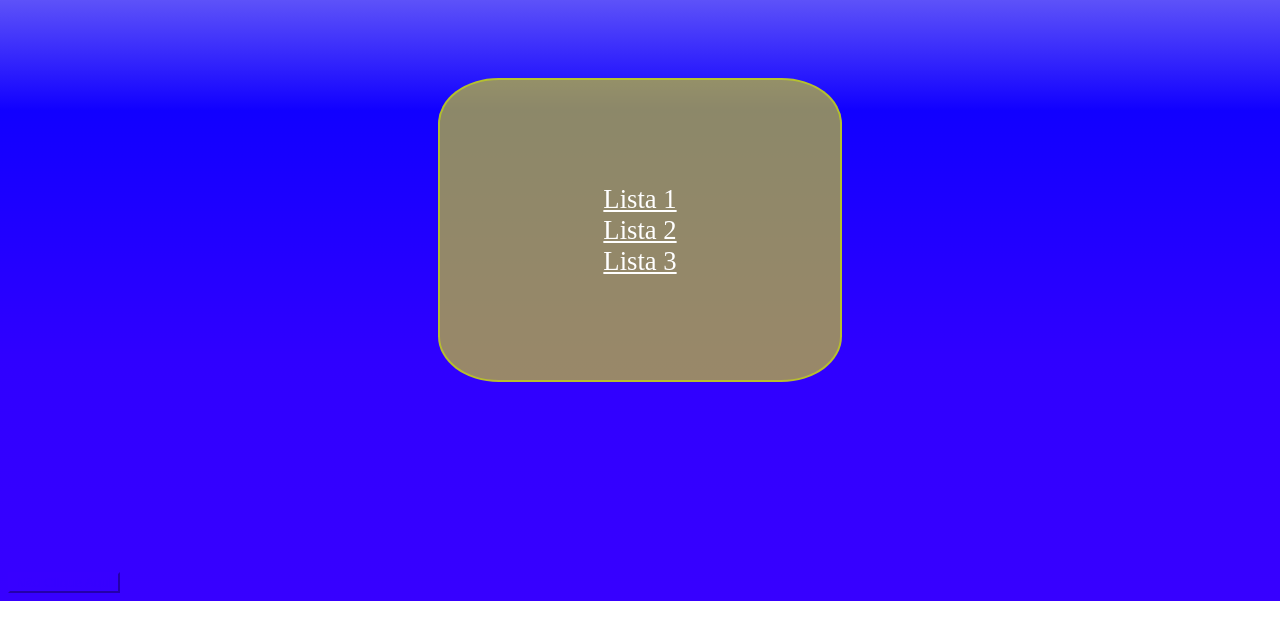
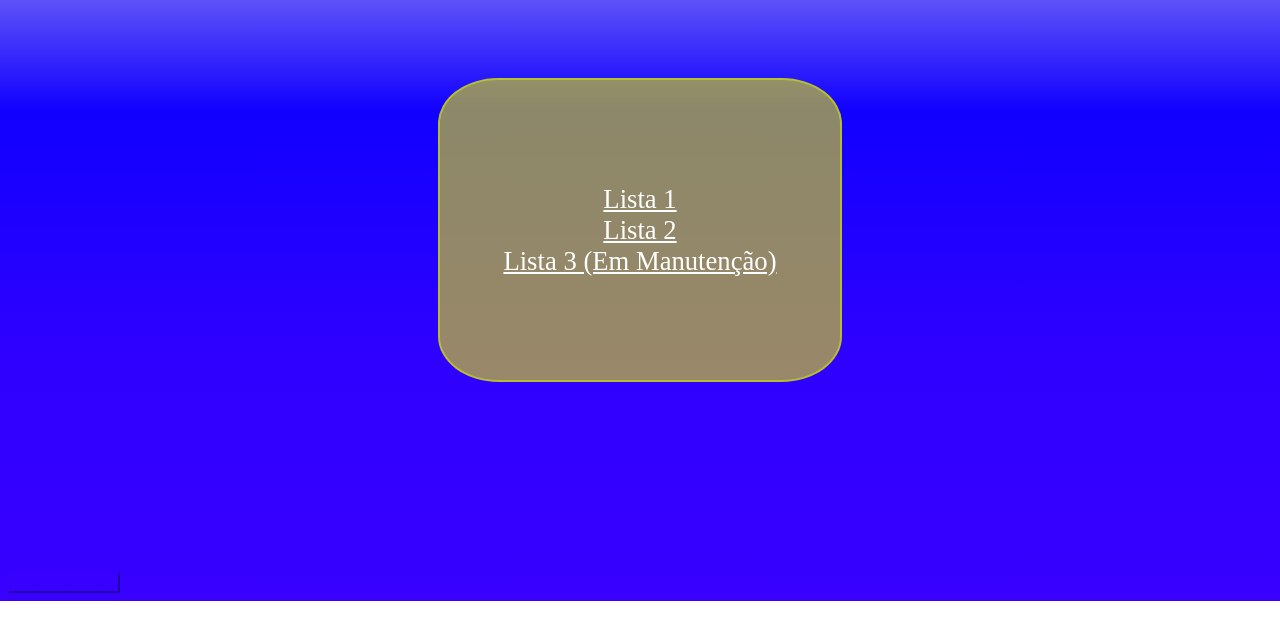
Before and after one commit to Birustieicom/LP3Bimestre, a plain HTML site: page index.html in a window 1280 px wide. Shown: the part 135-774 px from the top of the page. Drawn offline with Linux system fonts and the light colour scheme.

Commit message:
Update index.html

```diff
--- a/index.html
+++ b/index.html
@@ -20,7 +20,7 @@
     <div id="cxdres">
         <a href="Lista 1 - Arrays/index.html" id="money">Lista 1</a>
         <a href="Lista 2 - Arrays Bidimensionais/index.html" id="money">Lista 2</a>
-        <a href="Lista 3 - + Arrays/index.html" id="money">Lista 3</a>
+        <a href="Lista 3 - + Arrays/index.html" id="money">Lista 3 (Em Manutenção)</a>
     </div>
     </center>
 
```
